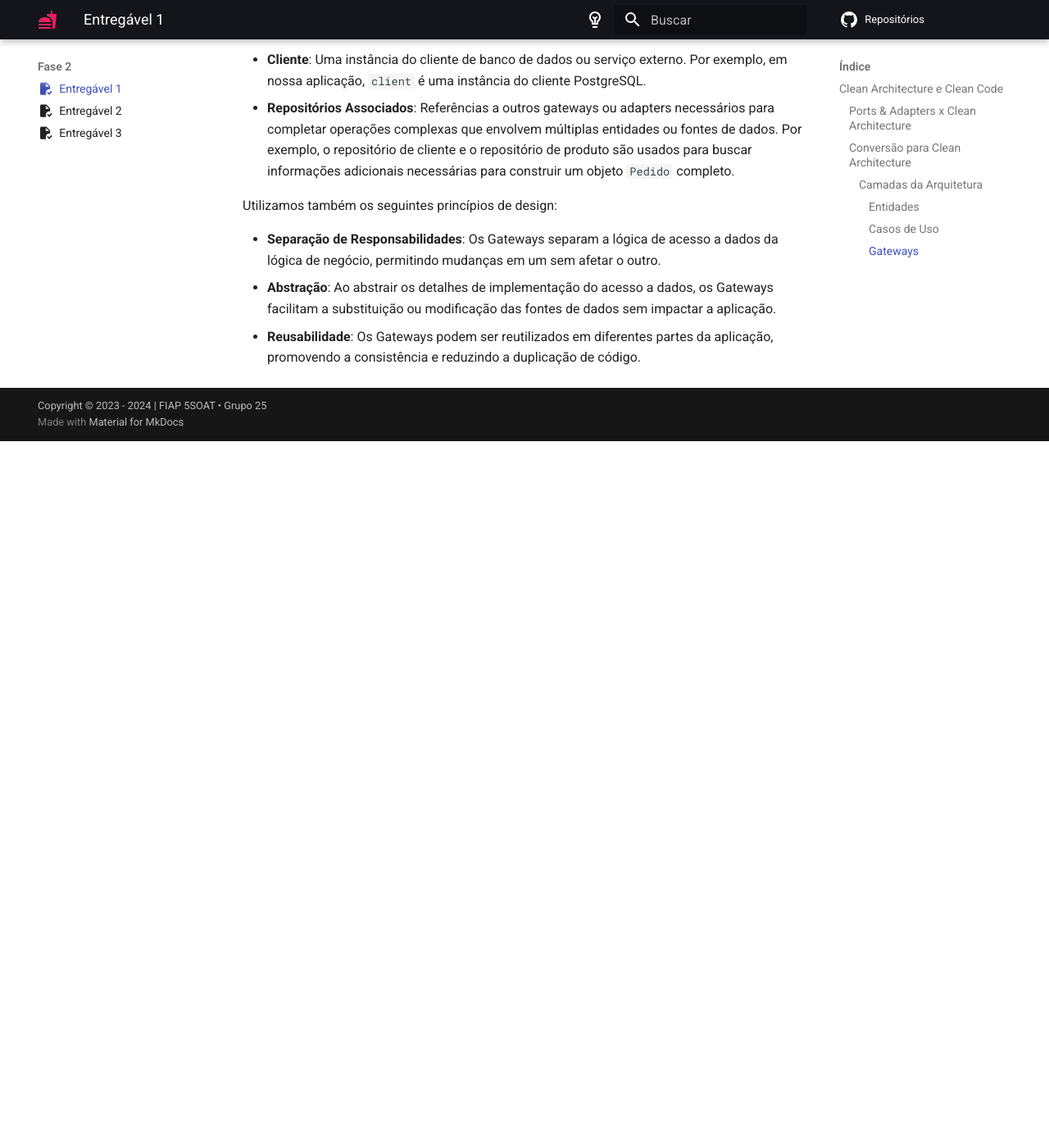
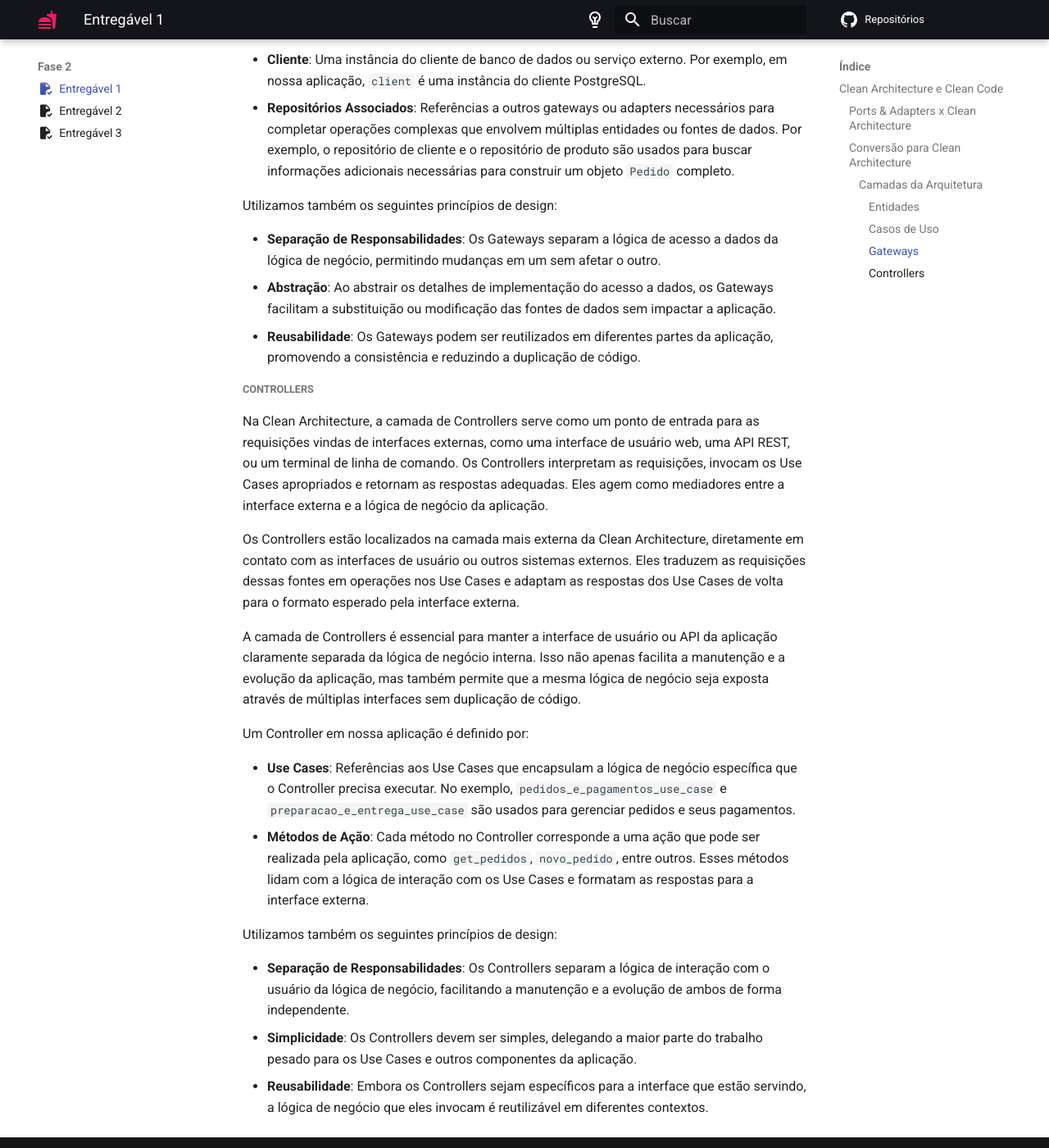
Before and after one commit to postech-5soat-grupo-25/postech-5soat-grupo-25.github.io, an MkDocs documentation site: the page built from docs/fase_2/entregavel_1.md, in a window 1280 px wide and 1400 px high, scrolled down 3755 px. Shown: the whole window at 82% size. Built offline with MkDocs 1.6.1 and Material for MkDocs 9.7.7, drawn with Linux system fonts in a browser that asks for light colours; before the commit the page ends 4293 px from its top, so only the background shows below that; some of the changed text lies outside the part shown.

Commit message:
adding clean architecture docs

```diff
--- a/docs/fase_2/entregavel_1.md
+++ b/docs/fase_2/entregavel_1.md
@@ -87,3 +87,23 @@ Utilizamos também os seguintes princípios de design:
 - **Separação de Responsabilidades**: Os Gateways separam a lógica de acesso a dados da lógica de negócio, permitindo mudanças em um sem afetar o outro.
 - **Abstração**: Ao abstrair os detalhes de implementação do acesso a dados, os Gateways facilitam a substituição ou modificação das fontes de dados sem impactar a aplicação.
 - **Reusabilidade**: Os Gateways podem ser reutilizados em diferentes partes da aplicação, promovendo a consistência e reduzindo a duplicação de código.
+
+
+##### Controllers
+
+Na Clean Architecture, a camada de Controllers serve como um ponto de entrada para as requisições vindas de interfaces externas, como uma interface de usuário web, uma API REST, ou um terminal de linha de comando. Os Controllers interpretam as requisições, invocam os Use Cases apropriados e retornam as respostas adequadas. Eles agem como mediadores entre a interface externa e a lógica de negócio da aplicação.
+
+Os Controllers estão localizados na camada mais externa da Clean Architecture, diretamente em contato com as interfaces de usuário ou outros sistemas externos. Eles traduzem as requisições dessas fontes em operações nos Use Cases e adaptam as respostas dos Use Cases de volta para o formato esperado pela interface externa.
+
+A camada de Controllers é essencial para manter a interface de usuário ou API da aplicação claramente separada da lógica de negócio interna. Isso não apenas facilita a manutenção e a evolução da aplicação, mas também permite que a mesma lógica de negócio seja exposta através de múltiplas interfaces sem duplicação de código.
+
+Um Controller em nossa aplicação é definido por:
+
+- **Use Cases**: Referências aos Use Cases que encapsulam a lógica de negócio específica que o Controller precisa executar. No exemplo, `pedidos_e_pagamentos_use_case` e `preparacao_e_entrega_use_case` são usados para gerenciar pedidos e seus pagamentos.
+- **Métodos de Ação**: Cada método no Controller corresponde a uma ação que pode ser realizada pela aplicação, como `get_pedidos`, `novo_pedido`, entre outros. Esses métodos lidam com a lógica de interação com os Use Cases e formatam as respostas para a interface externa.
+
+Utilizamos também os seguintes princípios de design:
+
+- **Separação de Responsabilidades**: Os Controllers separam a lógica de interação com o usuário da lógica de negócio, facilitando a manutenção e a evolução de ambos de forma independente.
+- **Simplicidade**: Os Controllers devem ser simples, delegando a maior parte do trabalho pesado para os Use Cases e outros componentes da aplicação.
+- **Reusabilidade**: Embora os Controllers sejam específicos para a interface que estão servindo, a lógica de negócio que eles invocam é reutilizável em diferentes contextos.
```
Also changed, not shown: other parts of docs/fase_2/entregavel_1.md (+1 -1 lines).
